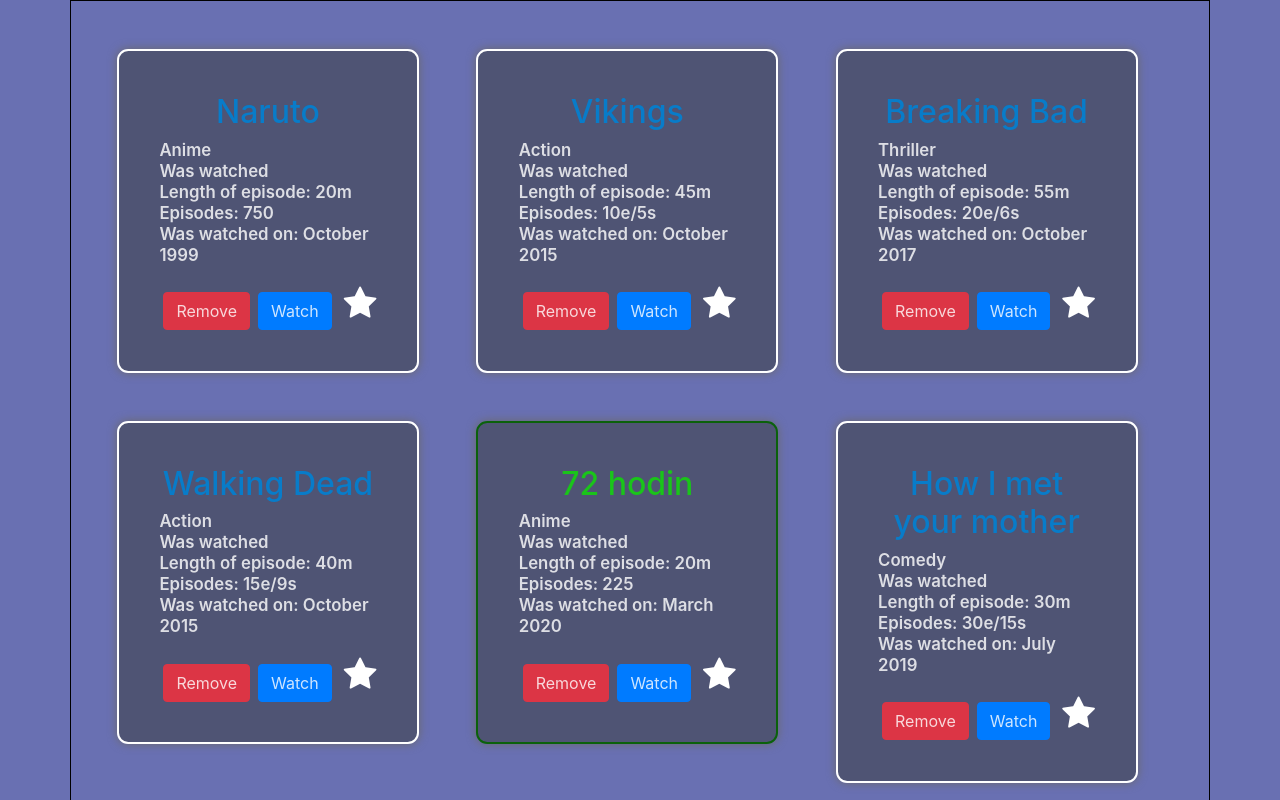
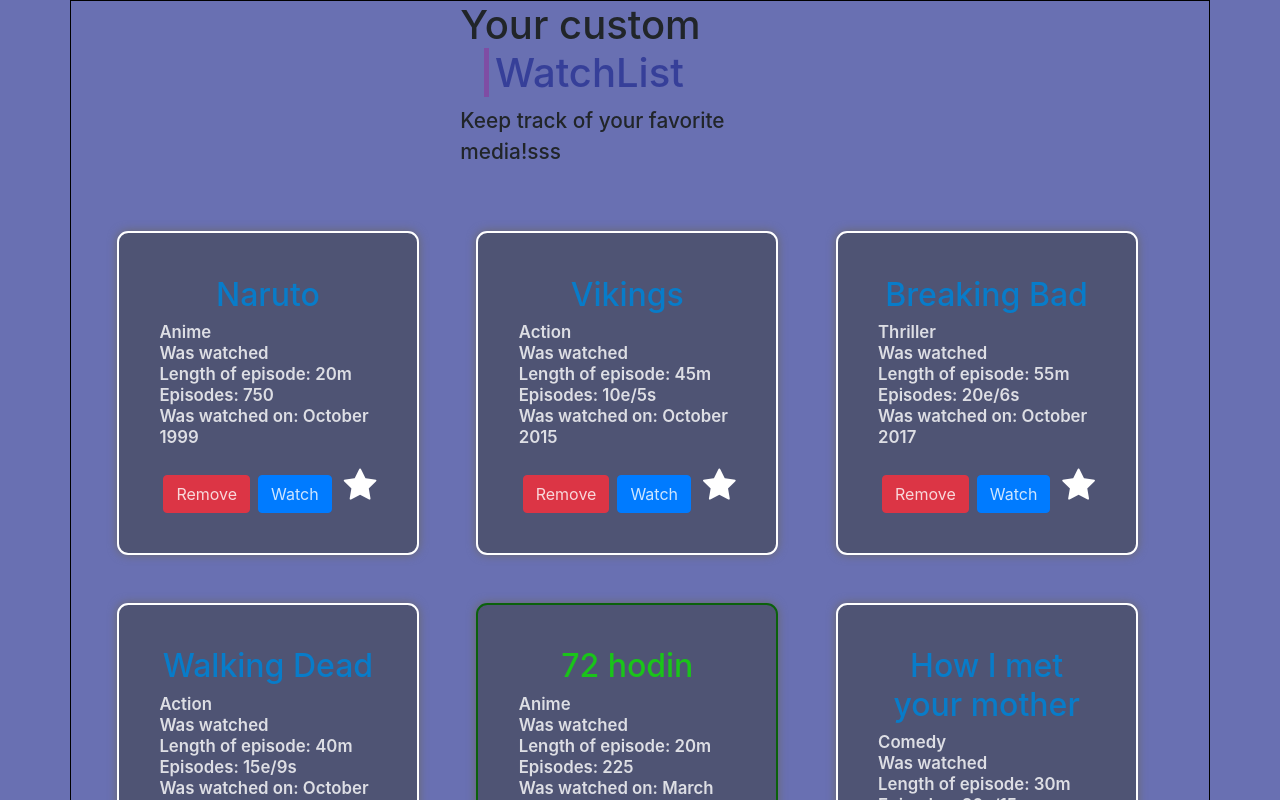
Before and after one commit to devAdam117/Media-library, an Angular app: page / in a window 1280 px wide. Shown: the top 800 px of the page. Built offline with nearby package versions, Linux system fonts and the light colour scheme.

Commit message:
bezchybny title

```diff
--- a/src/app/app.component.html
+++ b/src/app/app.component.html
@@ -1,2 +1,2 @@
-
+<app-title></app-title>
 <app-media-item-list></app-media-item-list>
--- a/src/app/app.module.ts
+++ b/src/app/app.module.ts
@@ -4,12 +4,14 @@
 import { AppComponent } from './app.component';
 import { MediaItemComponent } from './media-item/media-item.component';
 import { MediaItemListComponent } from './media-item-list/media-item-list.component';
+import { TitleComponent } from './title/title.component';
 
 @NgModule({
   declarations: [
     AppComponent,
     MediaItemComponent,
-    MediaItemListComponent
+    MediaItemListComponent,
+    TitleComponent
   ],
   imports: [
     BrowserModule
--- /dev/null
+++ b/src/app/title/title.component.css
@@ -0,0 +1,19 @@
+.title {
+  text-align: left;
+}
+.title p {
+  font-size: 1.3rem;
+  margin-left: 0rem;
+  font-weight: 500;
+}
+.title h1 span {
+  margin-left: 1.5rem;
+  color: rgba(49, 59, 150, 0.904);
+  border-left: 5px solid rgba(140, 57, 156, 0.637);
+  padding-left: 0.35rem;
+  transition: 0.4s;
+}
+.title h1 span:hover {
+  color: white;
+  border-left: white 9px solid;
+}
--- /dev/null
+++ b/src/app/title/title.component.html
@@ -0,0 +1,8 @@
+
+<div class="container row">
+    <div class="col-sm-12 col-md-6 offset-md-4 col-lg-4 offset-lg-4 title">
+    <h1>Your custom <span>WatchList</span></h1>
+    <p>Keep track of your favorite media!sss</p>
+        </div>
+
+    </div>
--- /dev/null
+++ b/src/app/title/title.component.ts
@@ -0,0 +1,15 @@
+import { Component, OnInit } from '@angular/core';
+
+@Component({
+  selector: 'app-title',
+  templateUrl: './title.component.html',
+  styleUrls: ['./title.component.css']
+})
+export class TitleComponent implements OnInit {
+
+  constructor() { }
+
+  ngOnInit(): void {
+  }
+
+}
```
Also changed, not shown: 1 other file (tests, documents, lock files or other folders).
